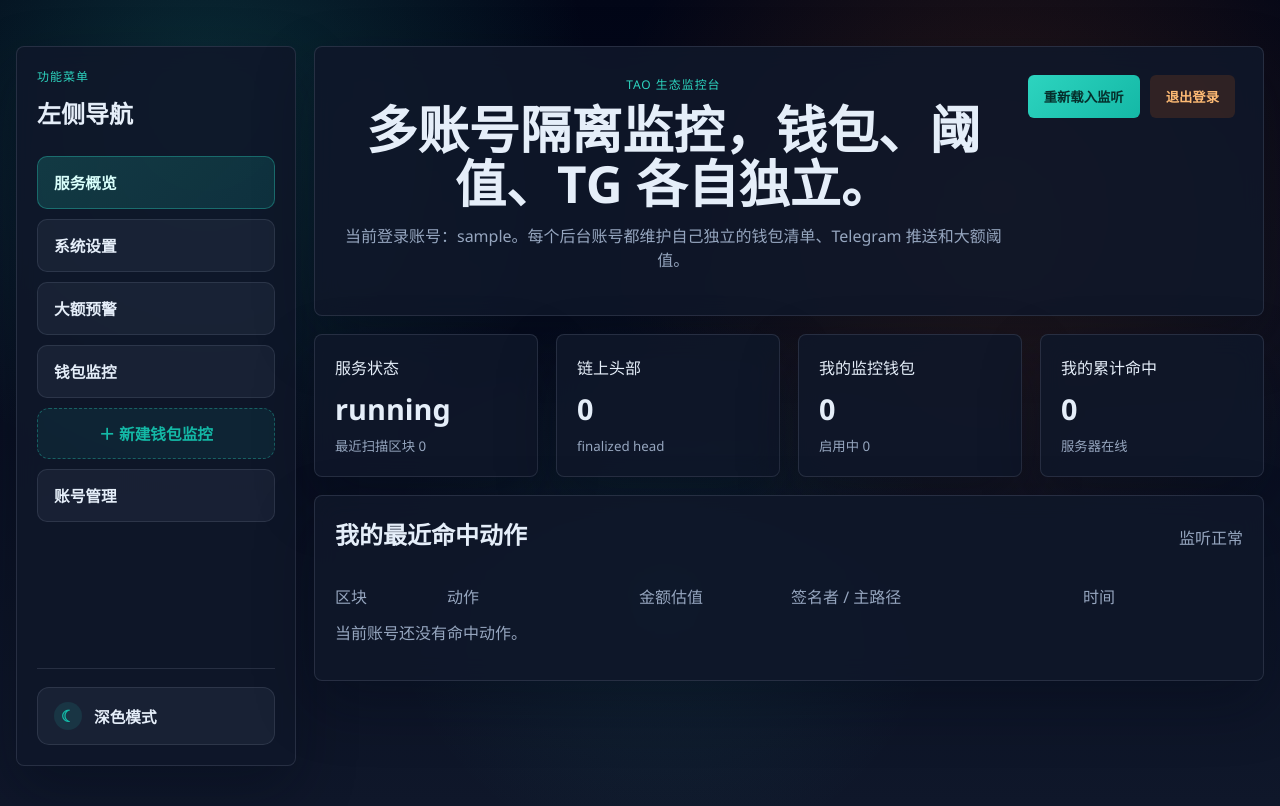
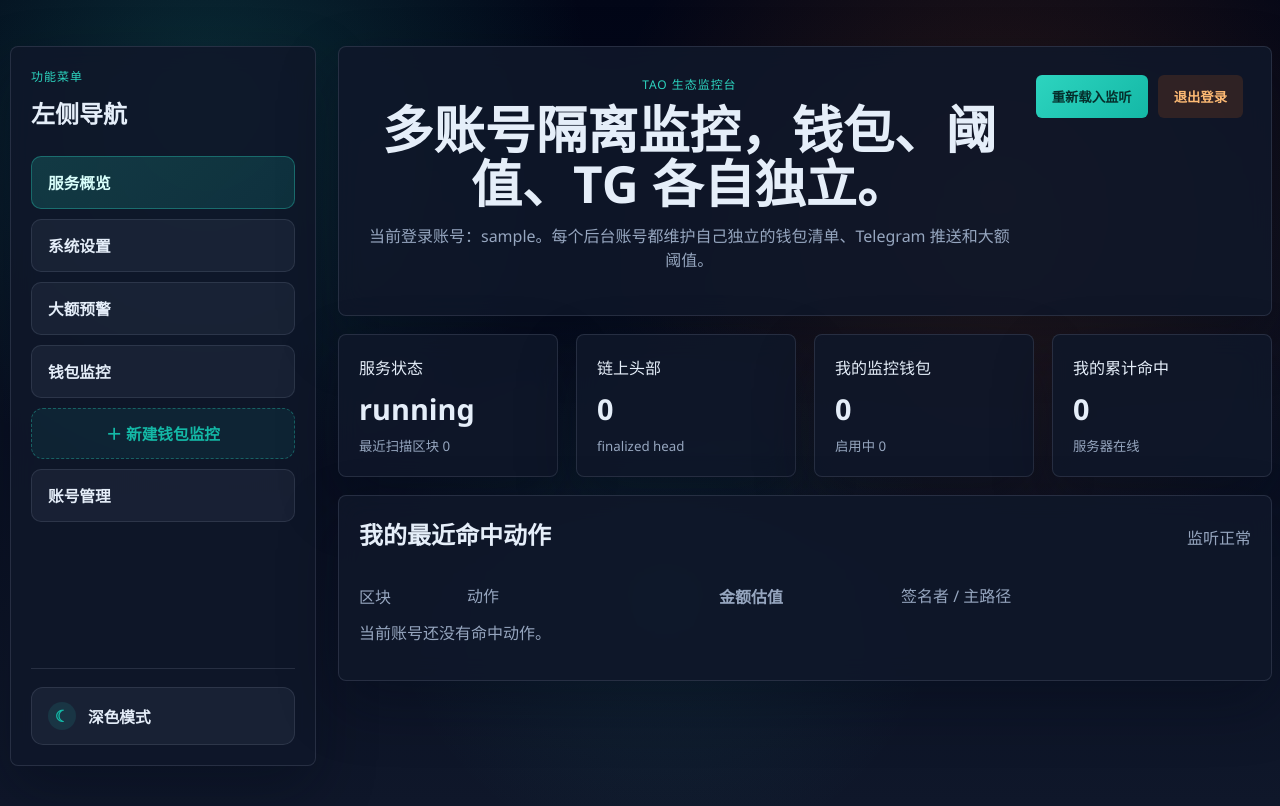
Before and after one commit to mmk58860-code/taotaoi, a FastAPI app: page / in a window 1280 px wide. Run offline with FastAPI, Linux system fonts and the light colour scheme; the visitor is signed in with stand-in values (Sample User, id 1); data that the repository does not hold is empty; some libraries are stand-ins or nearby versions.

Commit message:
feat: polish overview time and layout

```diff
--- a/app/main.py
+++ b/app/main.py
@@ -7,6 +7,7 @@
 from contextlib import asynccontextmanager
 from datetime import datetime
 from pathlib import Path
+from zoneinfo import ZoneInfo
 from urllib.parse import urlencode
 from uuid import uuid4
 
@@ -52,7 +53,7 @@
     get_system_runtime_settings,
     update_system_runtime_settings,
 )
-from app.services.subtensor_monitor import SubtensorMonitor, ensure_state
+from app.services.subtensor_monitor import ACTION_TITLES, SubtensorMonitor, ensure_state
 from app.services.telegram import TelegramNotifier
 
 
@@ -65,6 +66,7 @@
 app_settings = get_settings()
 templates = Jinja2Templates(directory=str(BASE_DIR / "app" / "templates"))
 IMPORT_EXPORT_FORMAT_VERSION = 1
+BEIJING_TZ = ZoneInfo("Asia/Shanghai")
 
 
 @asynccontextmanager
@@ -164,7 +166,7 @@
                 wallet.alias,
                 wallet.address,
                 "启用" if wallet.enabled else "暂停",
-                wallet.created_at.strftime("%Y-%m-%d %H:%M:%S"),
+                to_beijing_string(wallet.created_at),
             ]
         )
     return buffer.getvalue().encode("utf-8-sig")
@@ -181,7 +183,7 @@
     # 导出当前监控菜单的钱包地址、备注和 TG 机器人信息，便于后续导入恢复。
     payload = {
         "format_version": IMPORT_EXPORT_FORMAT_VERSION,
-        "exported_at": datetime.utcnow().isoformat(),
+        "exported_at": to_beijing_iso(datetime.utcnow()),
         "exported_by": username,
         "menu": {
             "name": menu.name,
@@ -199,6 +201,36 @@
         ],
     }
     return json.dumps(payload, ensure_ascii=False, indent=2).encode("utf-8")
+
+
+def to_beijing_time(dt: datetime | None) -> datetime:
+    # 数据库存的是 UTC 风格时间，这里统一转成北京时间给页面和导出使用。
+    if dt is None:
+        return datetime.now(BEIJING_TZ)
+    if dt.tzinfo is None:
+        dt = dt.replace(tzinfo=ZoneInfo("UTC"))
+    return dt.astimezone(BEIJING_TZ)
+
+
+def to_beijing_string(dt: datetime | None) -> str:
+    # 页面展示统一格式化成北京时间字符串。
+    return to_beijing_time(dt).strftime("%Y-%m-%d %H:%M:%S")
+
+
+def to_beijing_iso(dt: datetime | None) -> str:
+    # 给接口返回 ISO 字符串时也统一转北京时间，避免前后不一致。
+    return to_beijing_time(dt).isoformat()
+
+
+def action_label(event: ChainEvent) -> str:
+    # 服务概览里优先显示中文动作名；没有映射时再回退到原始调用名。
+    label = ACTION_TITLES.get(event.action_type, "")
+    if not label:
+        raw_name = event.call_name or event.event_name or event.action_type or "未知动作"
+        label = f"{event.pallet}.{raw_name}"
+    if not event.success:
+        return f"{label}（失败）"
+    return label
 
 
 def parse_menu_data_import(file_bytes: bytes) -> dict[str, object]:
@@ -533,6 +565,8 @@
             "level": request.query_params.get("level", "success"),
             "current_username": request.session.get("username", ""),
             "current_is_superadmin": is_superadmin(request),
+            "to_beijing_string": to_beijing_string,
+            "action_label": action_label,
         },
     )
 
@@ -586,7 +620,7 @@
                     "block_number": row.block_number,
                     "amount_tao": row.amount_tao,
                     "message": row.message,
-                    "detected_at": row.detected_at.isoformat(),
+                    "detected_at": to_beijing_iso(row.detected_at),
                 }
                 for row in latest
             ],
--- a/app/static/style.css
+++ b/app/static/style.css
@@ -99,14 +99,14 @@
 }
 
 .content-shell {
-  width: min(1360px, 100%);
+  width: min(1540px, calc(100vw - 24px));
   margin: 0 auto;
 }
 
 .workspace-shell {
   display: grid;
-  grid-template-columns: 280px minmax(0, 1fr);
-  gap: 18px;
+  grid-template-columns: 300px minmax(0, 1fr);
+  gap: 22px;
   margin-top: 18px;
   align-items: start;
 }
@@ -149,7 +149,7 @@
   flex-direction: column;
   min-height: min(720px, calc(100vh - 40px));
   background: var(--sidebar-panel);
-  margin-left: 0;
+  margin-left: -6px;
 }
 
 .sidebar-head h2 {
@@ -507,6 +507,20 @@
   color: #ffd0a8;
 }
 
+html[data-theme="light"] .banner.success {
+  background: rgba(255, 255, 255, 0.9);
+  border-color: rgba(34, 199, 183, 0.42);
+  color: #0f766e;
+  box-shadow: 0 10px 24px rgba(34, 199, 183, 0.08);
+}
+
+html[data-theme="light"] .banner.error {
+  background: rgba(255, 247, 242, 0.96);
+  border-color: rgba(240, 141, 87, 0.42);
+  color: #b45309;
+  box-shadow: 0 10px 24px rgba(240, 141, 87, 0.08);
+}
+
 .grid {
   display: grid;
   gap: 18px;
@@ -660,12 +674,13 @@
 
 .event-head,
 .event-row {
-  grid-template-columns: 100px 180px 140px minmax(0, 1fr) 160px;
+  grid-template-columns: 96px minmax(240px, 1.15fr) minmax(170px, 0.8fr) minmax(420px, 1.9fr) 190px;
 }
 
 .event-head {
   color: var(--muted);
   padding-bottom: 12px;
+  align-items: end;
 }
 
 .event-row {
@@ -673,10 +688,44 @@
   border-top: 1px solid rgba(148, 163, 184, 0.12);
   font-size: 0.95rem;
   cursor: pointer;
+  align-items: start;
 }
 
 .event-row:hover {
   background: var(--row-hover);
+}
+
+.event-col-block,
+.event-col-action,
+.event-col-amount,
+.event-col-route,
+.event-col-time {
+  min-width: 0;
+}
+
+.event-col-action {
+  line-height: 1.45;
+}
+
+.event-col-amount {
+  white-space: nowrap;
+  font-weight: 700;
+}
+
+.event-col-route {
+  line-height: 1.45;
+  overflow-wrap: anywhere;
+  word-break: break-word;
+}
+
+.route-line {
+  display: block;
+}
+
+.event-col-time {
+  white-space: nowrap;
+  text-align: right;
+  justify-self: end;
 }
 
 .modal-shell {
--- a/app/templates/index.html
+++ b/app/templates/index.html
@@ -93,29 +93,32 @@
             </div>
             <div class="event-table">
               <div class="event-head">
-                <span>区块</span>
-                <span>动作</span>
-                <span>金额估值</span>
-                <span>签名者 / 主路径</span>
-                <span>时间</span>
+                <span class="event-col-block">区块</span>
+                <span class="event-col-action">动作</span>
+                <span class="event-col-amount">金额估值</span>
+                <span class="event-col-route">签名者 / 主路径</span>
+                <span class="event-col-time">时间</span>
               </div>
               <div id="event-rows">
                 {% for event in events %}
                 <article
                   class="event-row"
                   data-block="{{ event.block_number }}"
-                  data-event="{{ event.action_type or event.call_name or event.event_name }}"
+                  data-event="{{ action_label(event) }}"
                   data-amount="{{ '%.6f'|format(event.amount_tao) }} TAO"
                   data-route="{{ (event.signer_address or '-') ~ ' / ' ~ ((event.from_address or '-') ~ ' -> ' ~ (event.to_address or '-')) }}"
-                  data-time="{{ event.detected_at.strftime('%Y-%m-%d %H:%M:%S') }}"
+                  data-time="{{ to_beijing_string(event.detected_at) }}"
                   data-message="{{ event.message }}"
                   data-raw="{{ event.raw_payload }}"
                 >
-                  <span>#{{ event.block_number }}</span>
-                  <span>{{ event.pallet }}.{{ event.call_name or event.event_name }}{% if not event.success %}（失败）{% endif %}</span>
-                  <span>{{ "%.6f"|format(event.amount_tao) }} TAO</span>
-                  <span>{{ event.signer_address or "-" }} / {{ event.from_address or "-" }} -> {{ event.to_address or "-" }}</span>
-                  <span>{{ event.detected_at.strftime("%Y-%m-%d %H:%M:%S") }}</span>
+                  <span class="event-col-block">#{{ event.block_number }}</span>
+                  <span class="event-col-action">{{ action_label(event) }}</span>
+                  <span class="event-col-amount">{{ "%.6f"|format(event.amount_tao) }} TAO</span>
+                  <span class="event-col-route">
+                    <span class="route-line">{{ event.signer_address or "-" }}</span>
+                    <span class="route-line">{{ event.from_address or "-" }} -> {{ event.to_address or "-" }}</span>
+                  </span>
+                  <span class="event-col-time">{{ to_beijing_string(event.detected_at) }}</span>
                 </article>
                 {% else %}
                 <p class="muted">当前账号还没有命中动作。</p>
```
